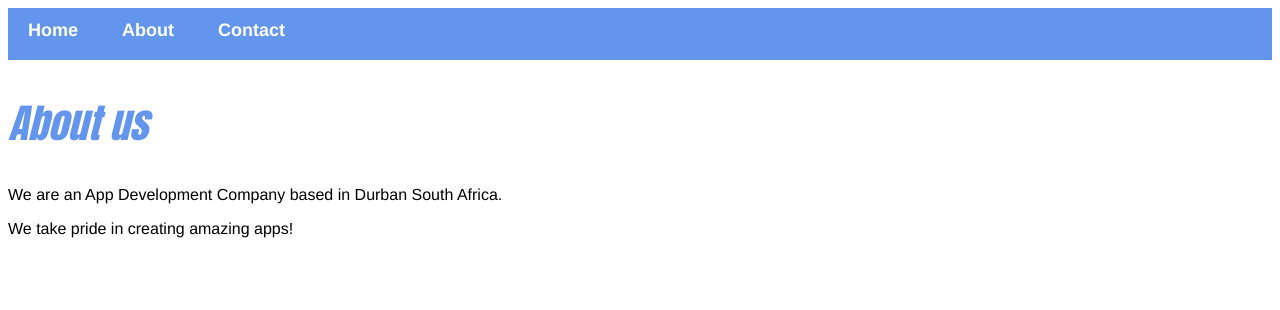
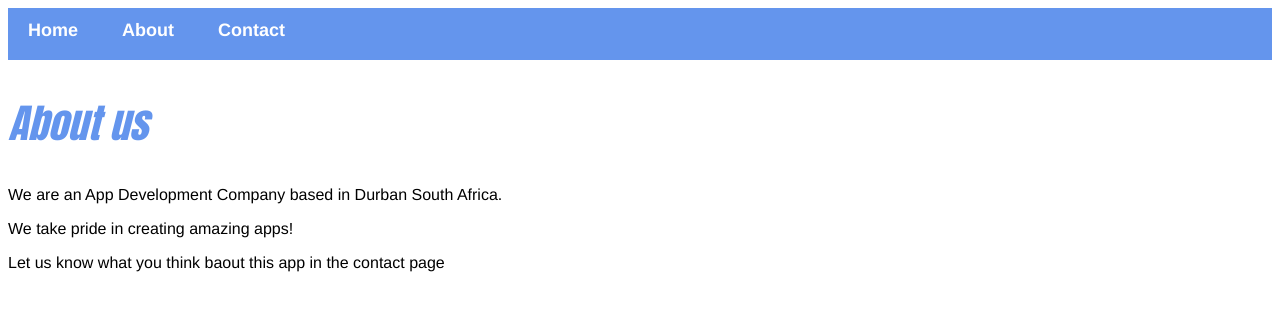
Before and after one commit to Zayn-03/Avengers-app, a plain HTML site: page about.html in a window 1280 px wide. Drawn offline with Linux system fonts and the light colour scheme.

Commit message:
About us added

```diff
--- a/about.html
+++ b/about.html
@@ -12,5 +12,6 @@
         <h2>About us</h2>
         <p>We are an App Development Company based in Durban South Africa.</p>
         <p>We take pride in creating amazing apps!</p>
+        <p> Let us know what you think baout this app in the contact page </p>
     </body>
 </html>
```
